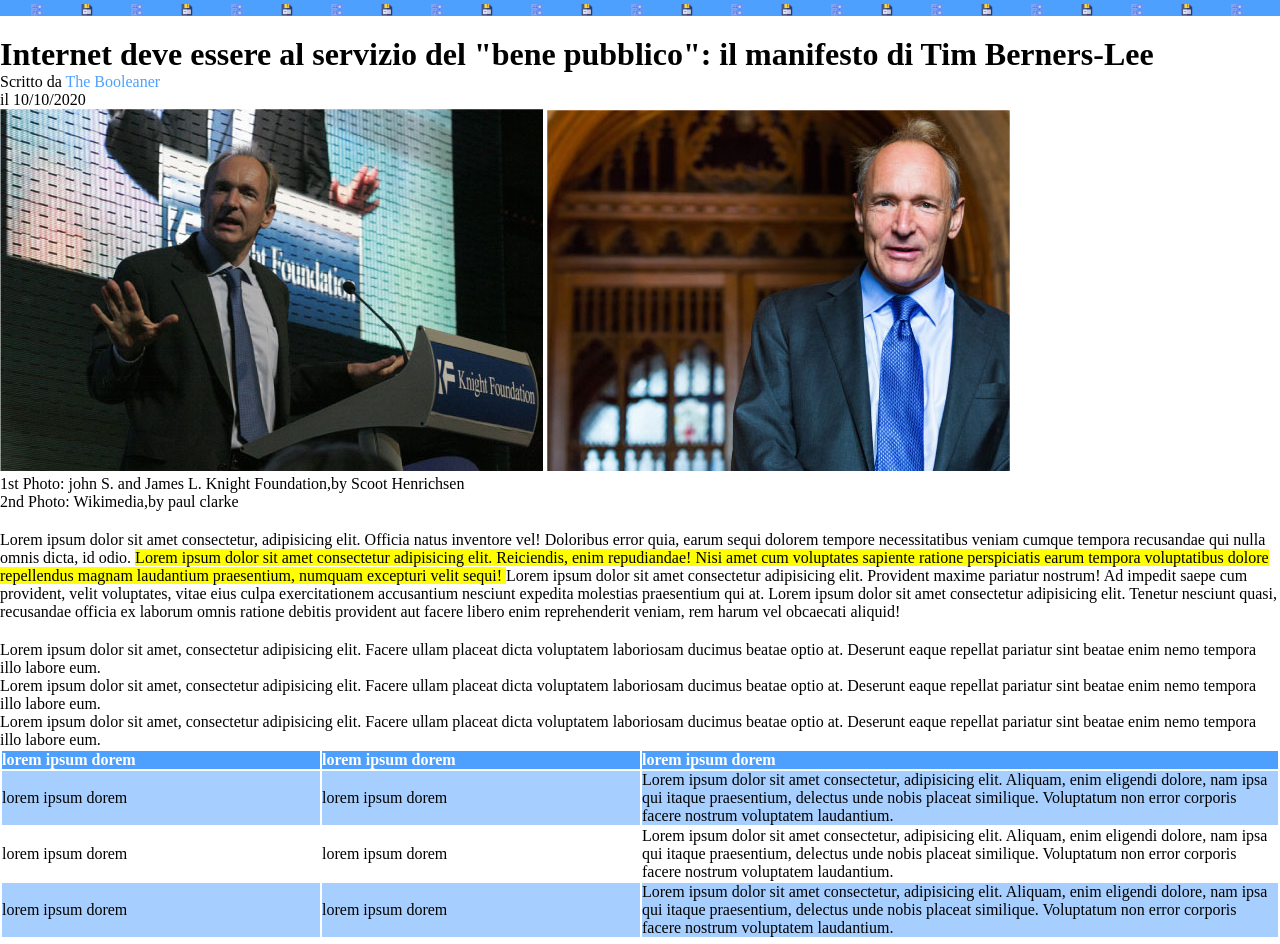
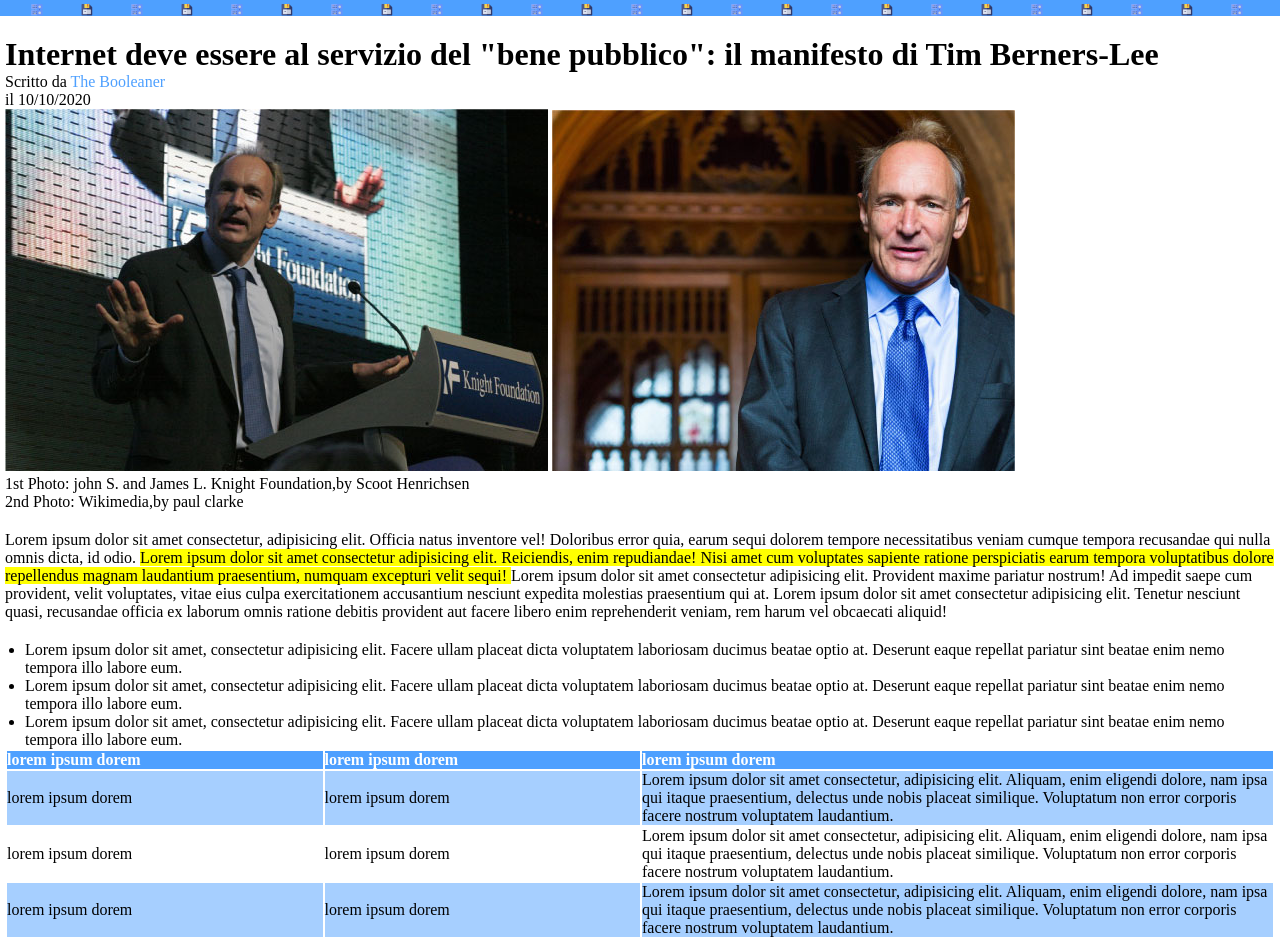
Before and after one commit to FrancescoBuonomoWork/html-css-booleaner, a plain HTML site: page index.html in a window 1280 px wide. Shown: the part 84-1028 px from the top of the page. Drawn offline with Linux system fonts and the light colour scheme.

Commit message:
ADD margin

```diff
--- a/css/style.css
+++ b/css/style.css
@@ -4,8 +4,12 @@ colore bg header = azzurro #4ea0ff */
     margin: 0;
     box-sizing: border-box;
     padding: 0;
+
 }
 
+main {
+    margin: 5px;
+}
 #header__pagina {
 height: 100px;
 background-color: #4ea0ff;
@@ -48,6 +52,10 @@ thead{
     font-weight: 500;
 }
 
+#lista {
+    margin-left: 20px;
+}
+
 #prima__th {
     width: 25%;
     text-align: left;
--- a/index.html
+++ b/index.html
@@ -14,6 +14,9 @@
             <img id="logo" src="./img/logo.svg" alt="The Booleaner">
         </div>
         <!-- titolo nel h1 + sottotitolo + link + data -->
+
+    </header>
+    <main>
         <div class="intestazione">
             <h1>Internet deve essere al servizio del "bene pubblico": il manifesto di Tim Berners-Lee</h1>
             <div class="sottotitolo">
@@ -24,21 +27,19 @@
                 il 10/10/2020
             </div>
         </div>
-    </header>
-    <main>
       <!-- immagini + descrizione -->
     <section class="immagini+descri">
         <img src="./img/tim-1.jpg" alt="john S. and James L. Knight Foundation,by Scoot Henrichsen">
         <img src="./img/tim-2.jpg" alt="Wikimedia,by paul clarke">
         <div class="descrizione__immagini">
-            <ul>
-                <li>
+
+
                     1st Photo: john S. and James L. Knight Foundation,by Scoot Henrichsen
-                </li>
-                <li>
+                    <br>
+
                     2nd Photo: Wikimedia,by paul clarke
-                </li>
-            </ul>
+
+
         </div>
     </section>
     <section class="paragrafo+lista">
@@ -51,7 +52,7 @@
             </span>
              Lorem ipsum dolor sit amet consectetur adipisicing elit. Provident maxime pariatur nostrum! Ad impedit saepe cum provident, velit voluptates, vitae eius culpa exercitationem accusantium nesciunt expedita molestias praesentium qui at. Lorem ipsum dolor sit amet consectetur adipisicing elit. Tenetur nesciunt quasi, recusandae officia ex laborum omnis ratione debitis provident aut facere libero enim reprehenderit veniam, rem harum vel obcaecati aliquid!
         </p>
-        <ul>
+        <ul id="lista">
             <li>
                 Lorem ipsum dolor sit amet, consectetur adipisicing elit. Facere ullam placeat dicta voluptatem laboriosam ducimus beatae optio at. Deserunt eaque repellat pariatur sint beatae enim nemo tempora illo labore eum.
 
```
